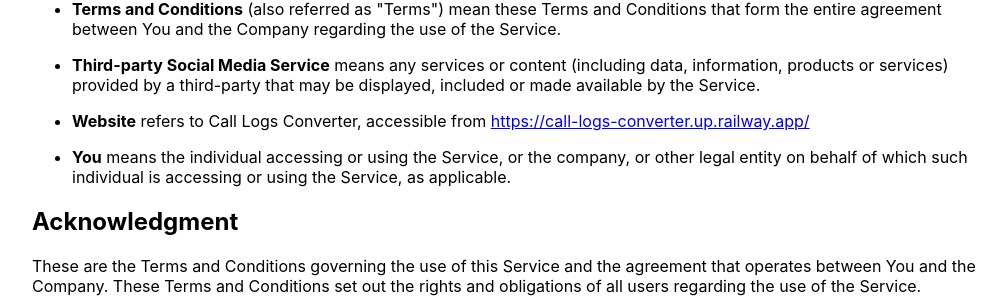
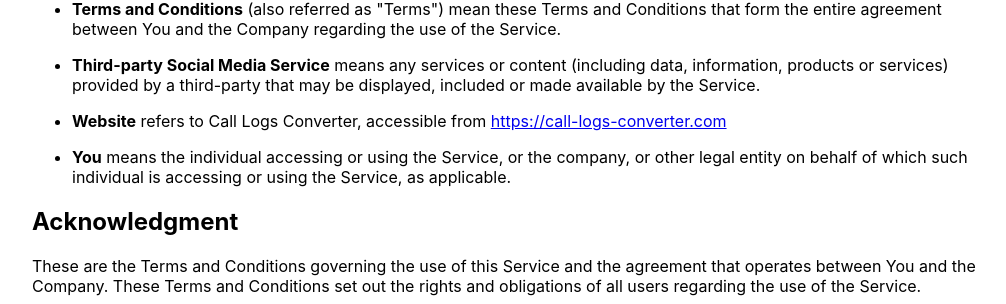
Before and after one commit to lfavreli/call-logs-converter, a Spring Boot app: page /terms.html in a window 1280 px wide. Shown: the part 691-995 px from the top of the page, without its empty margins (123-1129 px from the left). Run offline with Spring Boot 4, Linux system fonts and the light colour scheme.

Commit message:
fix: update website URL in terms

```diff
--- a/src/main/resources/static/terms.html
+++ b/src/main/resources/static/terms.html
@@ -100,7 +100,7 @@
             </li>
             <li>
 
-                <p><strong>Website</strong> refers to Call Logs Converter, accessible from <a href="https://call-logs-converter.up.railway.app/" target="_blank">https://call-logs-converter.up.railway.app/</a></p>
+                <p><strong>Website</strong> refers to Call Logs Converter, accessible from <a href="https://call-logs-converter.com" target="_blank">https://call-logs-converter.com</a></p>
             </li>
             <li>
                 <p><strong>You</strong> means the individual accessing or using the Service, or the company, or other
```
